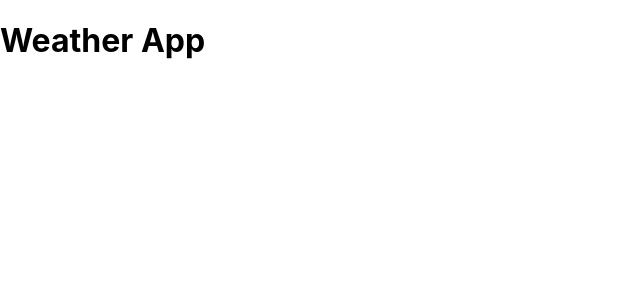
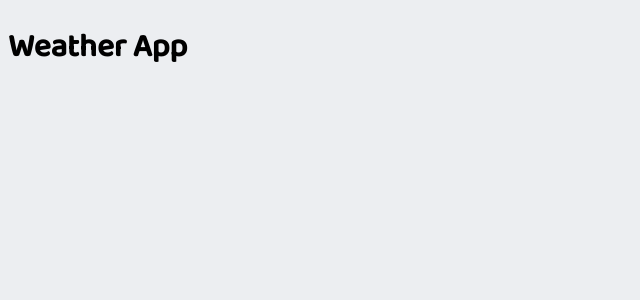
Before and after one commit to Wxmnath/weather-app, a React (Create React App) app: page / in a window 1280 px wide. Shown: the top 300 px of the page, without its empty margins (0-640 px from the left). Built offline with nearby package versions, Linux system fonts and the light colour scheme.

Commit message:
Google font Baloo Da 2 added and background color added

```diff
--- a/src/index.css
+++ b/src/index.css
@@ -1,13 +1,6 @@
+@import url("https://fonts.googleapis.com/css2?family=Baloo+Da+2:wght@500&display=swap");
+
 body {
-  margin: 0;
-  font-family: -apple-system, BlinkMacSystemFont, 'Segoe UI', 'Roboto', 'Oxygen',
-    'Ubuntu', 'Cantarell', 'Fira Sans', 'Droid Sans', 'Helvetica Neue',
-    sans-serif;
-  -webkit-font-smoothing: antialiased;
-  -moz-osx-font-smoothing: grayscale;
+  font-family: "Baloo Da 2", cursive;
+  background-color: #eceef1;
 }
-
-code {
-  font-family: source-code-pro, Menlo, Monaco, Consolas, 'Courier New',
-    monospace;
-}
```
